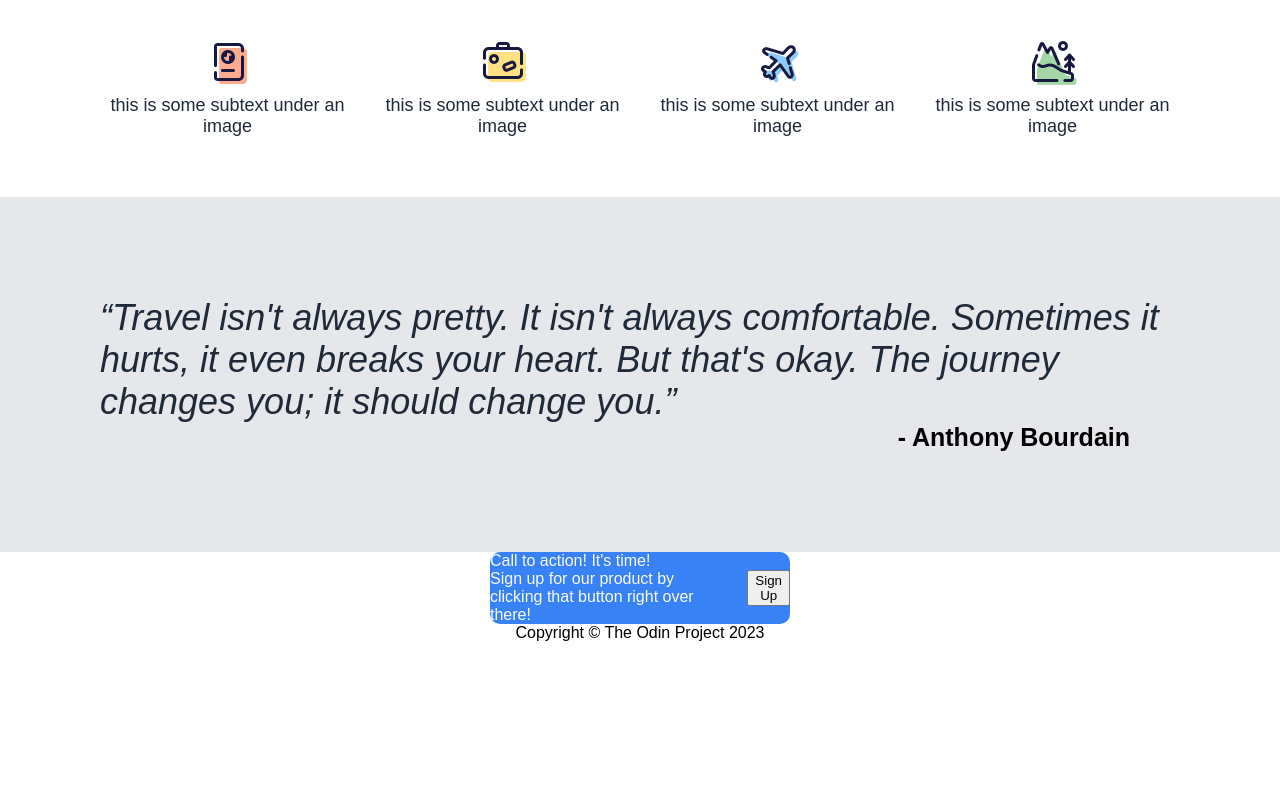
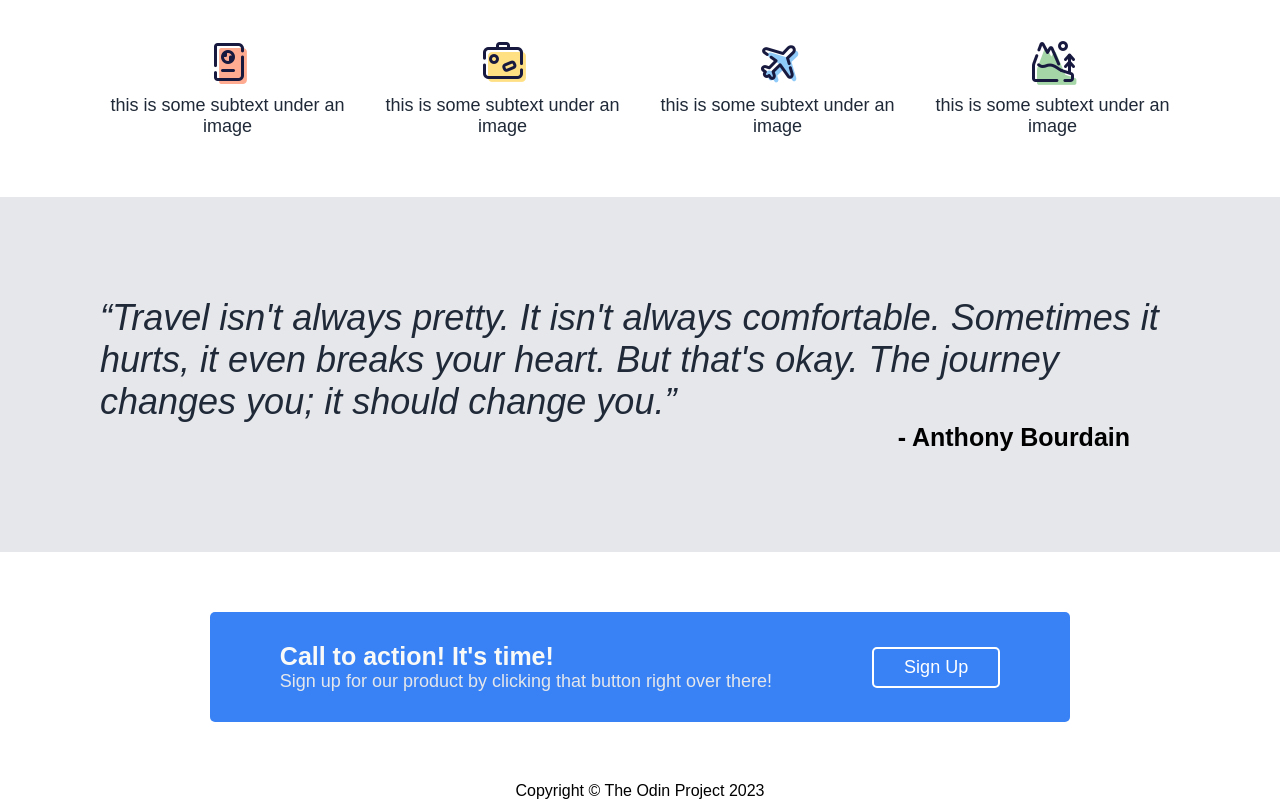
Before and after one commit to gvluu/Landing-Page-Project, a plain HTML site: page index.html in a window 1280 px wide. Shown: the part 627-1427 px from the top of the page. Before the commit the page ends 1269 px from the top, so only its background shows below. Drawn offline with Linux system fonts and the light colour scheme; files whose address does not match are found by name.

Commit message:
Add border properties to '.sign-up' button

```diff
--- a/styles.css
+++ b/styles.css
@@ -137,13 +137,37 @@ ul {
 .Second-White {
     display: flex;
     box-sizing: border-box;
-    margin: 0;
-    padding: 0;
-    gap: 20px;
+    margin: 60px;
+    padding: 30px 70px;
+    gap: 100px;
     background: #3882F6;
     color:#f9faf8;
-    border-radius: 10px;
-    width: 300px;
+    border-radius: 5px;
     justify-content: center;
     align-items: center;
 }
+
+.Action {
+    font-weight: bold;
+    font-size: 25px;
+}
+
+.Subtext {
+    font-size: 18px;
+    color: #e5e7eb;
+}
+
+.Sign-Up {
+    border-radius: 5px;
+    color: white;
+    box-shadow: none;
+    border-color: white;
+    border-style: solid;
+    /* browser auto-shades border to two-tone.
+    override by using 'border-style' */
+    background-color: #3882F6;
+    font-size: 18px;
+    padding: 8px 30px;
+    display: flex;
+    flex-shrink: 0;
+}
```
